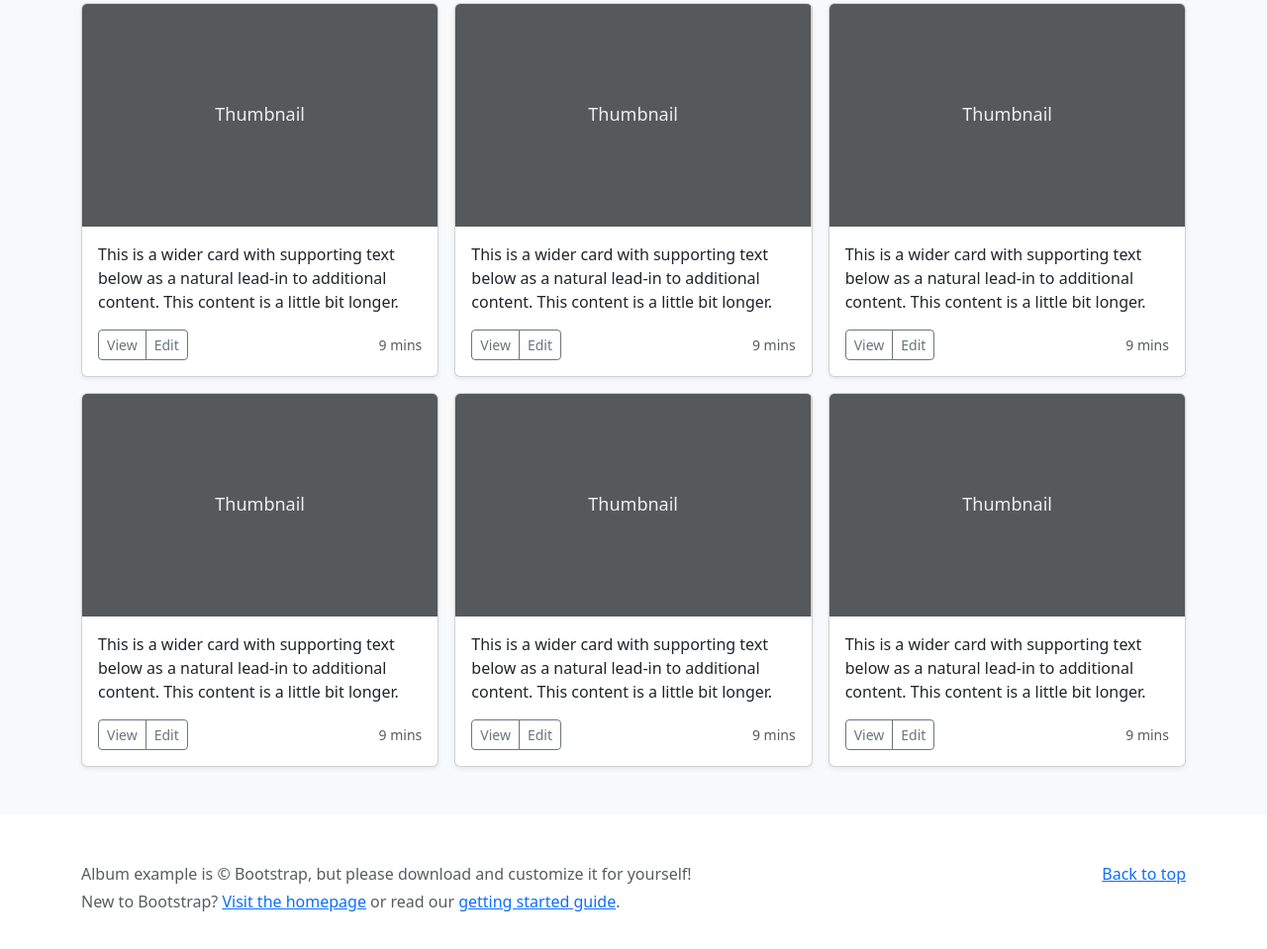
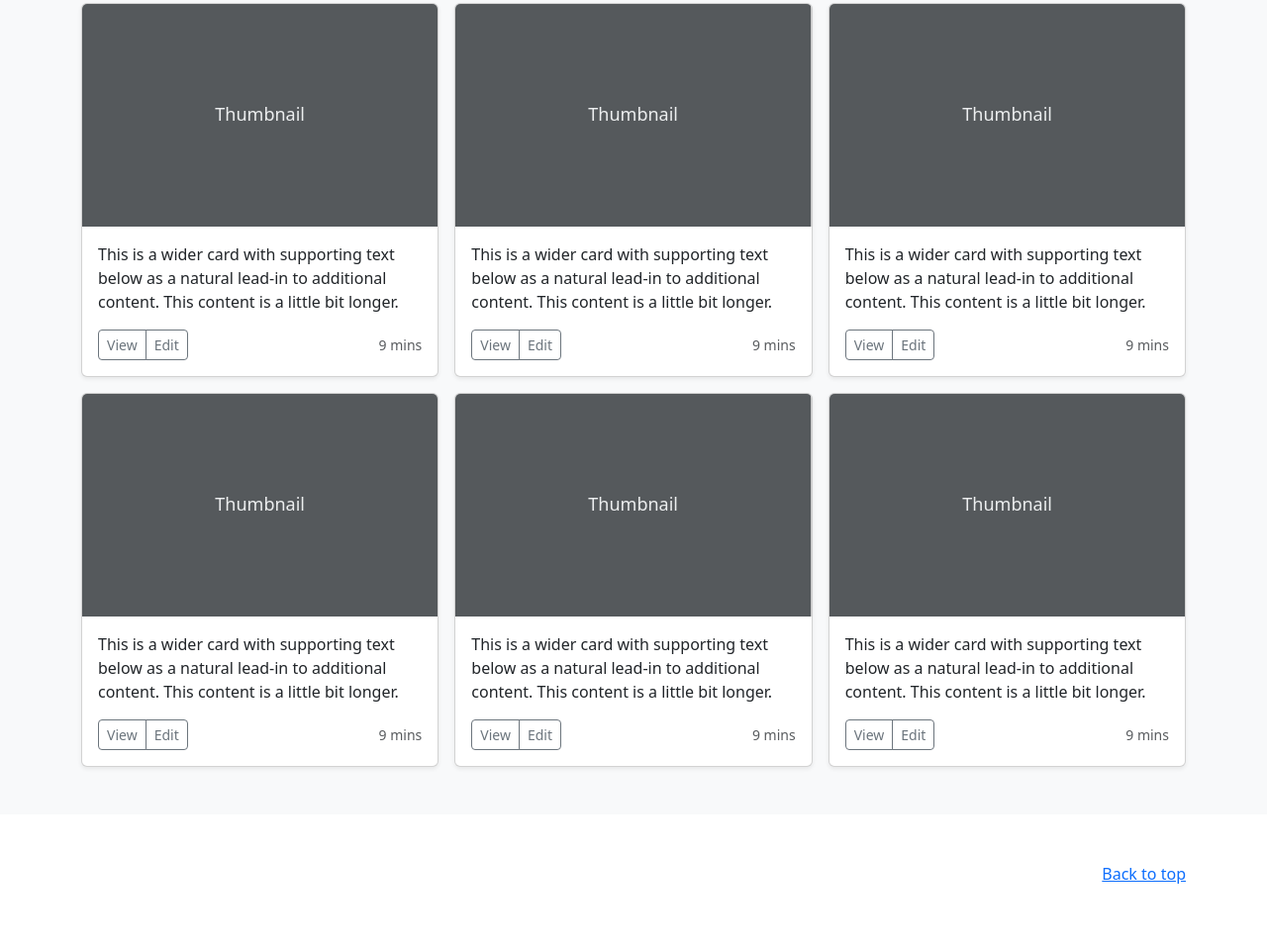
Before and after one commit to mpddoth/mpddoth.github.io, a plain HTML site: page index.html in a window 1280 px wide. Shown: the part 967-1926 px from the top of the page at 99% size. After the commit the page ends 1886 px from the top, so only its background shows below. Drawn offline with nearby package versions, Linux system fonts and the light colour scheme.

Commit message:
Update index.html

```diff
--- a/index.html
+++ b/index.html
@@ -358,8 +358,7 @@
     <p class="float-end mb-1">
       <a href="#">Back to top</a>
     </p>
-    <p class="mb-1">Album example is &copy; Bootstrap, but please download and customize it for yourself!</p>
-    <p class="mb-0">New to Bootstrap? <a href="/">Visit the homepage</a> or read our <a href="/docs/5.3/getting-started/introduction/">getting started guide</a>.</p>
+
   </div>
 </footer>
 
```
